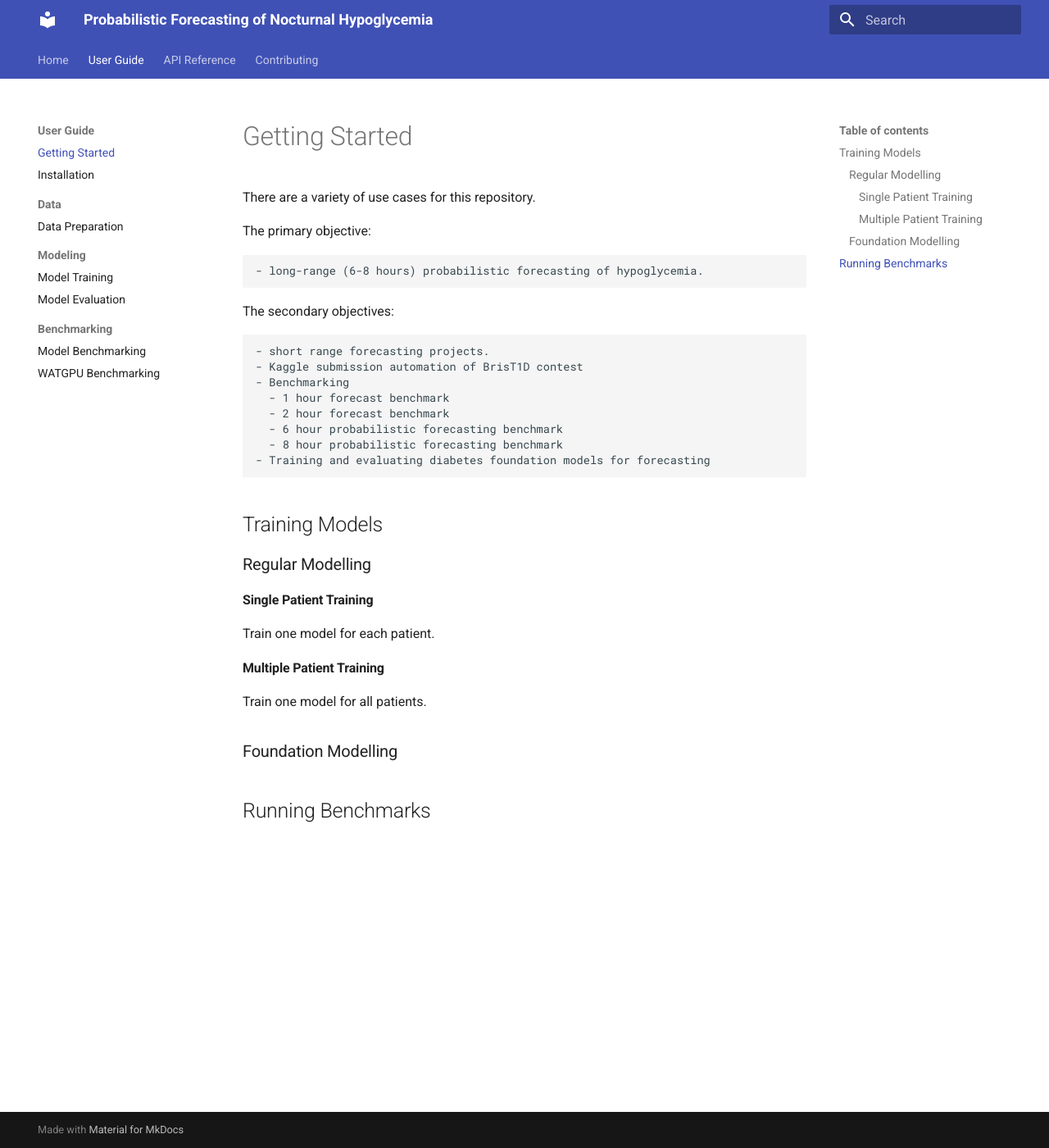
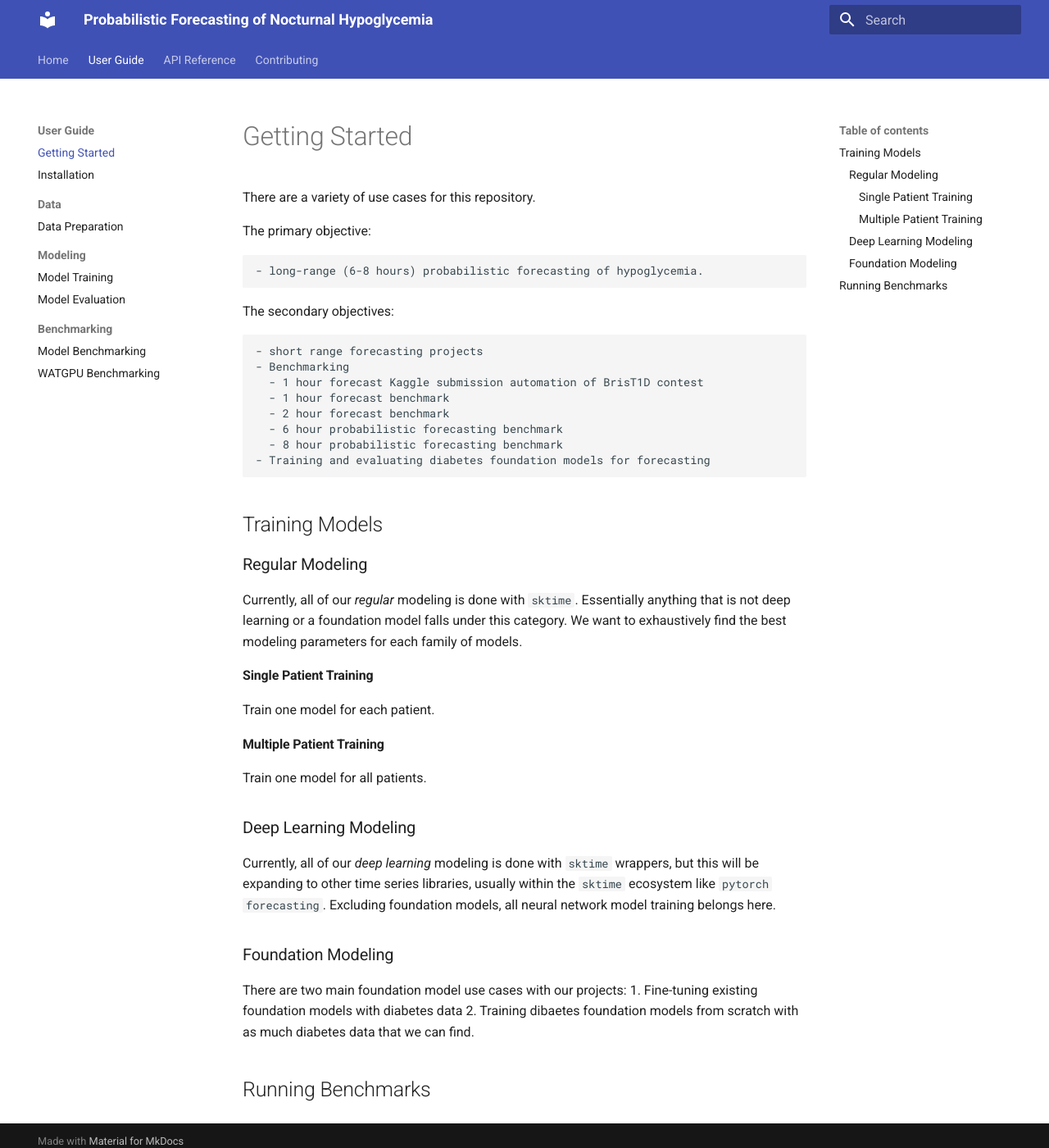
Before and after one commit to Blood-Glucose-Control/nocturnal-hypo-gly-prob-forecast, an MkDocs documentation site: the page built from docs/user-guide/getting-started.md, in a window 1280 px wide and 1400 px high. Shown: the whole window at 82% size. Built offline with MkDocs 1.6.1 and Material for MkDocs 9.7.7, drawn with Linux system fonts in a browser that asks for light colours.

Commit message:
Added more documentation of our model training pipeline, need to move it off the getting started page.

````diff
--- a/docs/user-guide/getting-started.md
+++ b/docs/user-guide/getting-started.md
@@ -6,9 +6,9 @@ The primary objective:
 
 The secondary objectives:
 
-    - short range forecasting projects.
-    - Kaggle submission automation of BrisT1D contest
+    - short range forecasting projects
     - Benchmarking
+      - 1 hour forecast Kaggle submission automation of BrisT1D contest
       - 1 hour forecast benchmark
       - 2 hour forecast benchmark
       - 6 hour probabilistic forecasting benchmark
@@ -16,16 +16,23 @@ The secondary objectives:
     - Training and evaluating diabetes foundation models for forecasting
 
 ## Training Models
-### Regular Modelling
+### Regular Modeling
+Currently, all of our *regular* modeling is done with ```sktime```.
+Essentially anything that is not deep learning or a foundation model falls under this category.
+We want to exhaustively find the best modeling parameters for each family of models.
 #### Single Patient Training
 Train one model for each patient.
 
 #### Multiple Patient Training
 Train one model for all patients.
 
+### Deep Learning Modeling
+Currently, all of our *deep learning* modeling is done with ```sktime``` wrappers, but this will be expanding to other time series libraries, usually within the ```sktime``` ecosystem like ```pytorch forecasting```.
+Excluding foundation models, all neural network model training belongs here.
 
-### Foundation Modelling
-
-
+### Foundation Modeling
+There are two main foundation model use cases with our projects:
+1. Fine-tuning existing foundation models with diabetes data
+2. Training dibaetes foundation models from scratch with as much diabetes data that we can find.
 
 ## Running Benchmarks
````
